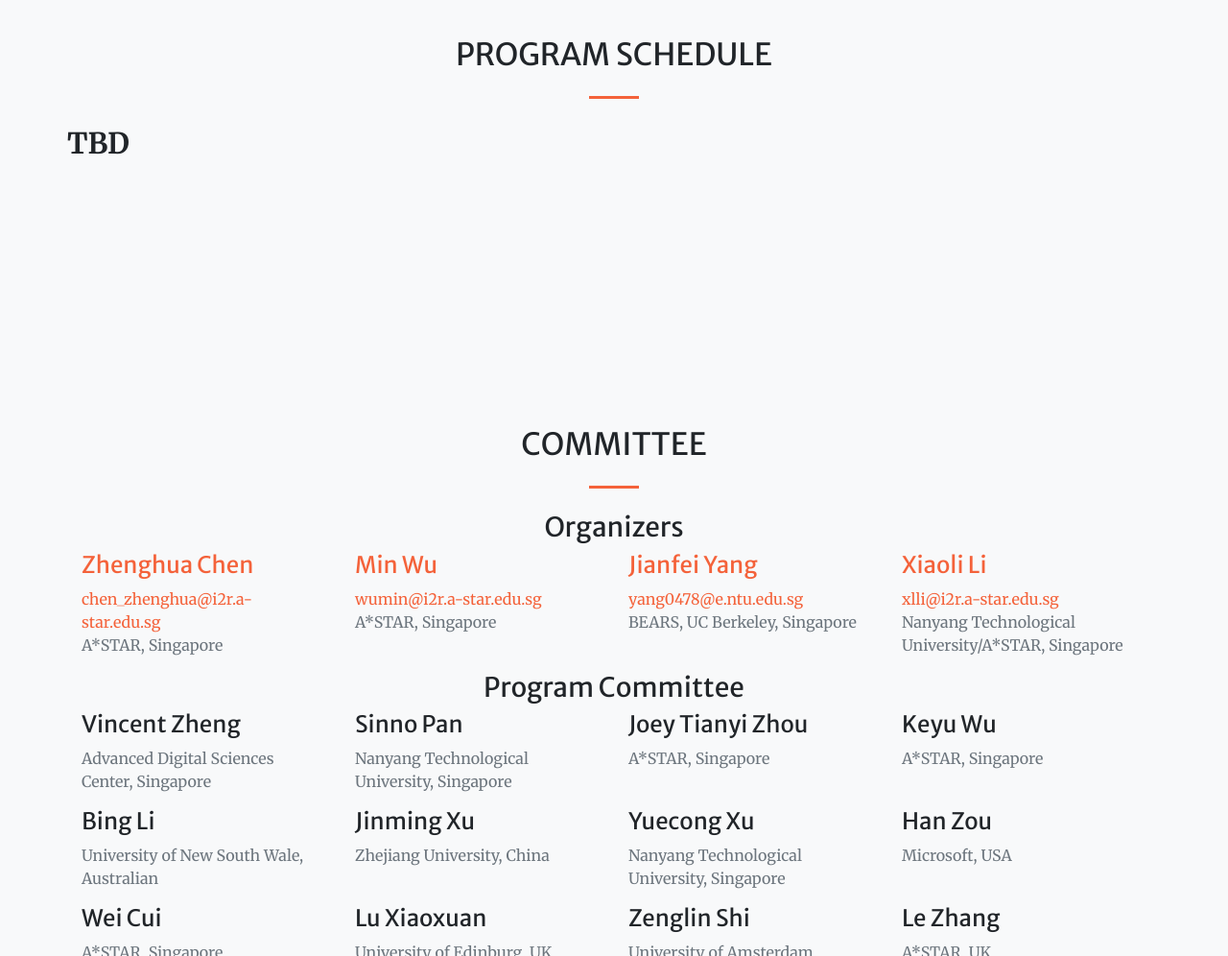
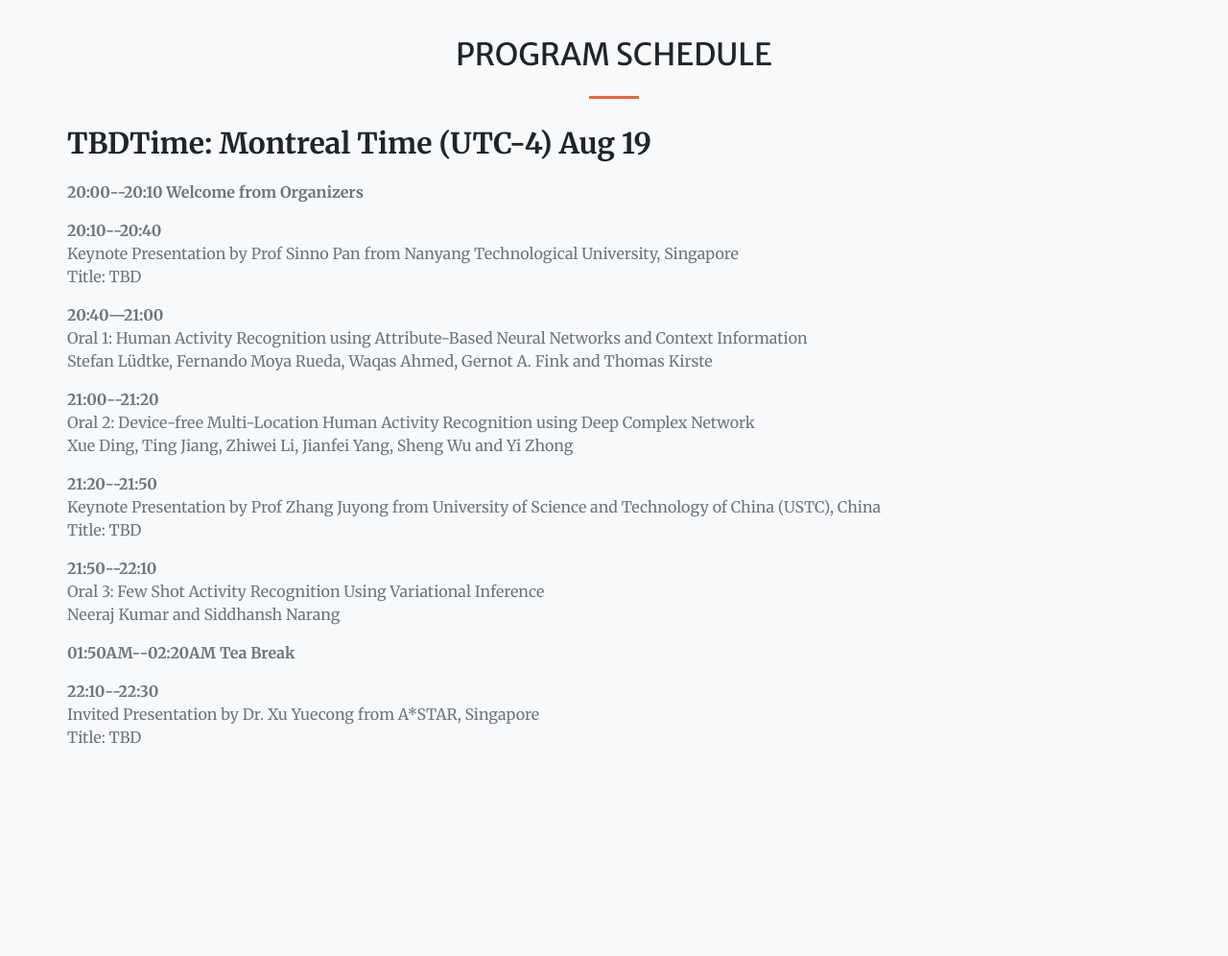
Before and after one commit to sustainai/icdm2022_workshop, a website: page index.html in a window 1280 px wide. Shown: the part 3140-4136 px from the top of the page at 96% size. Drawn offline with nearby package versions, Linux system fonts and the light colour scheme.

Commit message:
Update index.html

```diff
--- a/index.html
+++ b/index.html
@@ -143,33 +143,32 @@
 			  </div>
 			  <div class="row">
 			<p class="section-subheading" style="font-size:30px"> <b>TBD </b> </p>
-			<!-- <p class="section-subheading" style="font-size:30px"> <b>Time Zone: UTC </b> </p> -->
+			<p class="section-subheading" style="font-size:30px"> <b>Time: Montreal Time (UTC-4) Aug 19 </b> </p>
 			</div>
 
-		  <!-- <div class="row">
-			<p class="text-muted"> <b>12:00AM--12:10AM Welcome from Organizers </b> </p>
+		  <div class="row">
+			<p class="text-muted"> <b>20:00--20:10 Welcome from Organizers </b> </p>
 		  </div>
 
 		  <div class="row">
-			<p class="text-muted"> <b>12:10AM--12:30AM</b> <br>
-			 Oral 1: Fully Convolutional Network Bootstrapped by Word Encoding and Embedding for Activity Recognition in Smart Homes <br>
-			 Damien Bouchabou, Sao Mai Nguyen, Christophe Lohr, Ioannis Kanellos and Benoit LeDuc </p>
+			<p class="text-muted"> <b>20:10--20:40 </b> <br>
+			 Keynote Presentation by Prof Sinno Pan from Nanyang Technological University, Singapore <br> Title: TBD </p>
 
-			<p class="text-muted"> <b>12:30AM--12:50AM</b> <br>
-			 Oral 2: Single Run Action Detector over Video Stream - A Privacy Preserving Approach <br>
-			 Anbumalar Saravanan, Justin Sanchez, Hassan Ghasemzadeh, Aurelia Macabasco-O'Connell and Hamed Tabkhi </p>
+			<p class="text-muted"> <b>20:40—21:00</b> <br>
+			 Oral 1: Human Activity Recognition using Attribute-Based Neural Networks and Context Information <br>
+			 Stefan Lüdtke, Fernando Moya Rueda, Waqas Ahmed, Gernot A. Fink and Thomas Kirste </p>
 
-			<p class="text-muted"> <b>12:50AM--01:10AM</b> <br>
-			 Oral 3: Personalization Models for Human Activity Recognition With Distribution Matching-Based Metrics <br>
-			 Huy Thong Nguyen, Hyeokhyen Kwon, Harish Haresamudram, Andrew Peterson and Thomas Ploetz </p>
+			<p class="text-muted"> <b>21:00--21:20 </b> <br>
+			 Oral 2: Device-free Multi-Location Human Activity Recognition using Deep Complex Network  <br>
+			 Xue Ding, Ting Jiang, Zhiwei Li, Jianfei Yang, Sheng Wu and Yi Zhong </p>
 
-			<p class="text-muted"> <b>01:10AM--01:30AM</b> <br>
-			  Oral 4: Efficacy of Model Fine-Tuning for Personalized Dynamic Gesture Recognition <br>
-			 Junyao Guo, Unmesh Kurup and Mohak Shah </p>
+			<p class="text-muted"> <b>21:20--21:50 </b> <br>
+			  Keynote Presentation by Prof Zhang Juyong from University of Science and Technology of China (USTC), China <br>
+			 Title: TBD </p>
 
-			<p class="text-muted"> <b>01:30AM--01:50AM</b> <br>
-			  Oral 5: Towards User Friendly Medication Mapping Using Entity-Boosted Two-Tower Neural Network <br>
-			 Shaoqing Yuan, Parminder Bhatia, Busra Celikkaya, Haiyang Liu and Kyunghwan Choi </p>
+			<p class="text-muted"> <b>21:50--22:10</b> <br>
+			  Oral 3: Few Shot Activity Recognition Using Variational Inference <br>
+			 Neeraj Kumar and Siddhansh Narang  </p>
 			</div>
 
 			<div class="row">
@@ -177,25 +176,11 @@
 			</div>
 
 			<div class="row">
-			  <p class="text-muted"> <b>02:20AM--02:40AM</b> <br>
-			  Oral 6: ARID: A New Dataset for Recognizing Action in the Dark <br>
-			 Yuecong Xu, Jianfei Yang, Haozhi Cao, Kezhi Mao, Jianxiong Yin and Simon See </p>
+			  <p class="text-muted"> <b>22:10--22:30 </b> <br>
+			  Invited Presentation by Dr. Xu Yuecong from A*STAR, Singapore <br>
+			 Title: TBD </p>
 
-			  <p class="text-muted"> <b>02:40AM--03:00AM</b> <br>
-			 Oral 7: Wheelchair Behavior Recognition for Visualizing Sidewalk Accessibility by Deep Neural Networks <br>
-			 Takumi Watanabe, Hiroki Takahashi, Goh Sato, Yusuke Iwasawa, Yutaka Matsuo and Ikuko Eguchi Yairi </p>
 
-			  <p class="text-muted"> <b>03:00AM--03:20AM</b> <br>
-			  Oral 8: Towards Data Augmentation and Interpretation on Sensor-based Fine-grained Hand Activity Recognition <br>
-			 Jinqi Luo, Xiang Li and Rabih Younes </p>
-
-			  <p class="text-muted"> <b>03:20AM--03:40AM</b> <br>
-			  Oral 9: Resource-Constrained Federated Learning with Heterogeneous Labels and Models for Human Activity Recognition <br>
-			 Gautham Krishna Gudur and Satheesh Kumar Perepu </p>
-
-			  <p class="text-muted"> <b>03:40AM--04:00AM</b> <br>
-			  Oral 10: Human Activity Recognition using Wearable Sensors: Review, Challenges, Evaluation Benchmark <br>
-			 Reem Abdel-Salam, Rana Mostafa and Mayada Hadhood </p>  -->
 
 
 			<!--<table class="table table-bordered table-hover white"><tbody><tr><td>8:50AM--9:00AM</td> <td>Welcome from Organizers</td></tr> <tr><td>9:00AM--9:20AM</td> <td>Oral 1: Multi-level Human Fall Detection via Pose Motion Estimator
```
